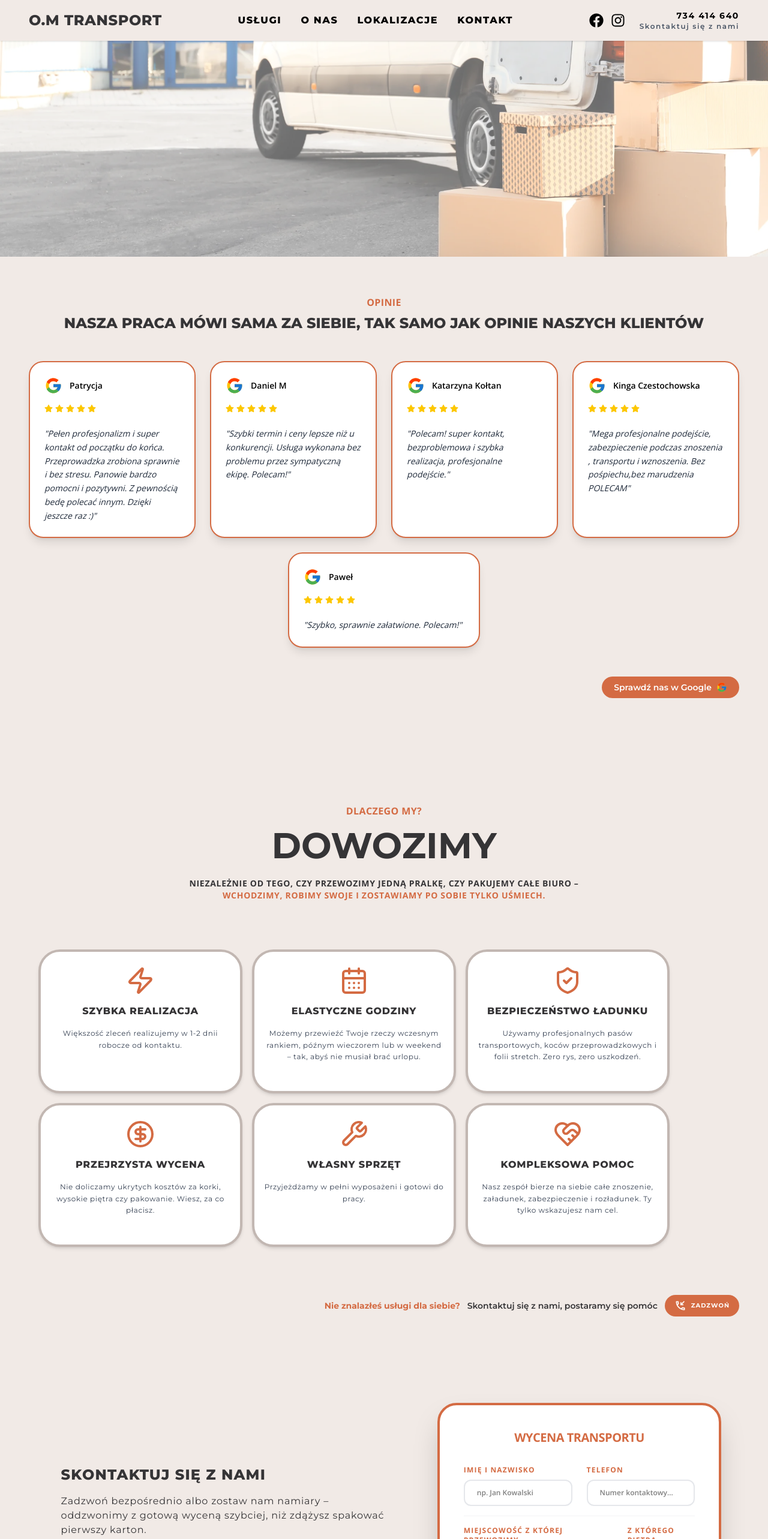
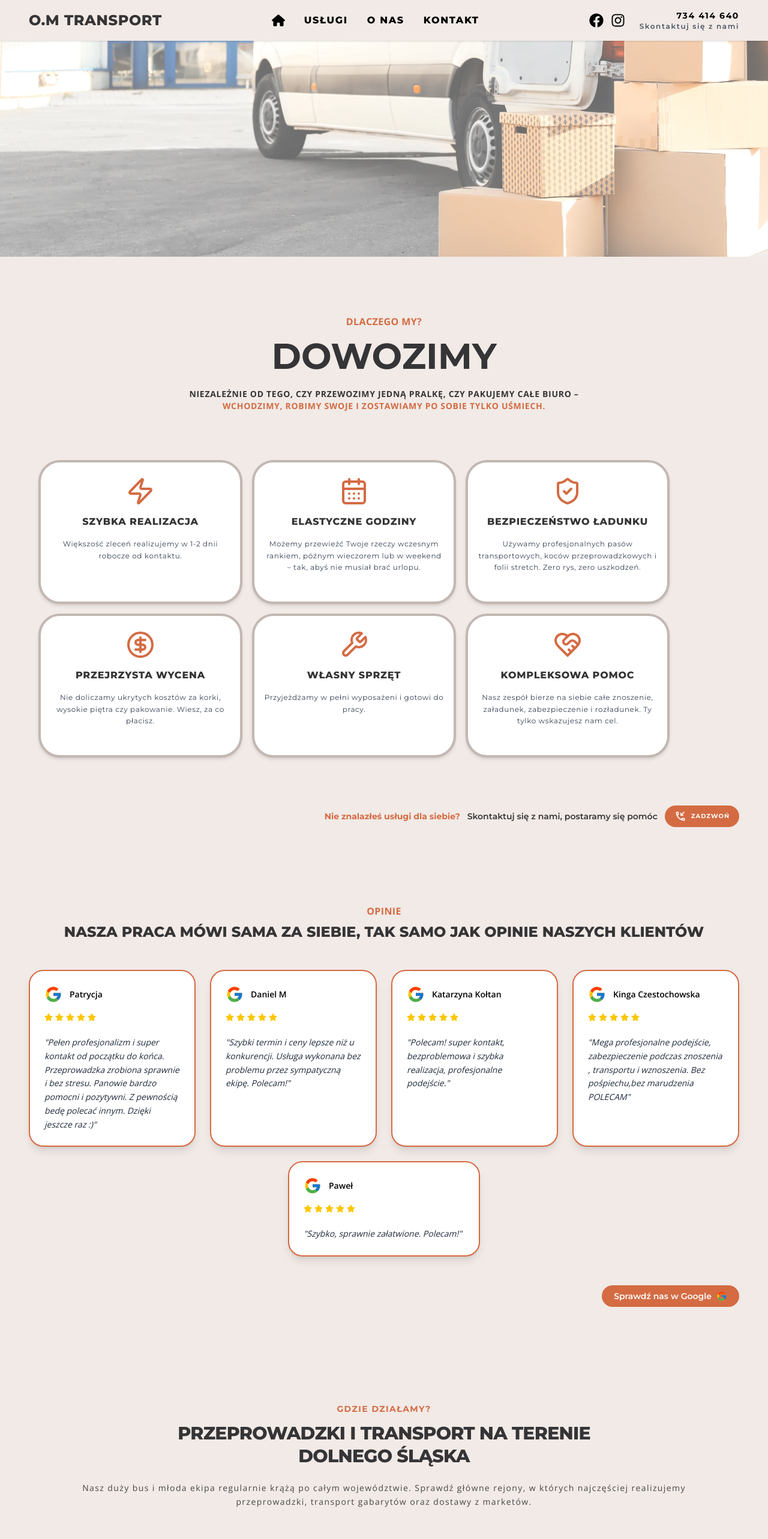
Before and after one commit to MstowskaSandra/owca-transport, a React (Vite) app: page /informacje in a window 1280 px wide. Shown: the top 2566 px of the page at 60% size. Built offline with nearby package versions, Linux system fonts and the light colour scheme; a web font is replaced by a local one.

Commit message:
refactor(nav): replace Location with FaHouse icon for home link

```diff
--- a/src/App.jsx
+++ b/src/App.jsx
@@ -3,7 +3,6 @@ import Nav from "./components/nav";
 import Home from "./pages/Home";
 import Info from "./pages/Info";
 import Contact from "./pages/Contact";
-import Locations from "./pages/Locations";
 import Services from "./pages/Services";
 
 function App() {
@@ -17,7 +16,6 @@ function App() {
             <Route path="/uslugi" element={<Services />} />
             <Route path="/informacje" element={<Info />} />
             <Route path="/kontakt" element={<Contact />} />
-            <Route path="/lokalizacje" element={<Locations />} />
           </Routes>
         </main>
       </BrowserRouter>
--- a/src/components/AboutFeatures.jsx
+++ b/src/components/AboutFeatures.jsx
@@ -4,11 +4,21 @@ import SectionFooter from "./SectionFooter";
 
 const AboutFeatures = () => {
     return (
-        <section className="bg-[#F1EAE6]  pt-16 pb-8 lg:pt-20 font-text px-6 lg:px-12">
+      <section className="bg-[#F1EAE6]  pt-16 pb-8  font-text px-6 lg:px-12">
         <div className="max-w-6xl mx-auto py-8 text-center uppercase">
-                <p className="text-[#D46B43] font-bold mb-2 tracking-wide">Dlaczego my?</p>
-                <h2 className="font-mont text-7xl mb-4 lg:text-6xl font-bold text-[#353436] leading-tight">dowozimy</h2>
-                <p className="text-sm text-[#353436] font-bold mb-2 tracking-wider">Niezależnie od tego, czy przewozimy jedną pralkę, czy pakujemy całe biuro –<br /><span className="text-[#D46B43] font-bold mb-2 tracking-wider">wchodzimy, robimy swoje i zostawiamy po sobie tylko uśmiech.</span></p>
+          <p className="text-[#D46B43] font-bold mb-2 tracking-wide">
+            Dlaczego my?
+          </p>
+          <h2 className="font-mont text-7xl mb-4 lg:text-6xl font-bold text-[#353436] leading-tight">
+            dowozimy
+          </h2>
+          <p className="text-sm text-[#353436] font-bold mb-2 tracking-wider">
+            Niezależnie od tego, czy przewozimy jedną pralkę, czy pakujemy całe
+            biuro –<br />
+            <span className="text-[#D46B43] font-bold mb-2 tracking-wider">
+              wchodzimy, robimy swoje i zostawiamy po sobie tylko uśmiech.
+            </span>
+          </p>
         </div>
 
         <div className="flex flex-wrap justify-self-center max-w-6xl gap-4 mt-10">
@@ -16,7 +26,6 @@ const AboutFeatures = () => {
             <div key={item.title}>
               <FeatureCard {...item} />
             </div>
-
           ))}
         </div>
 
@@ -25,7 +34,6 @@ const AboutFeatures = () => {
           subtext="Skontaktuj się z nami, postaramy się pomóc"
           ctaText="Zadzwoń"
         />
-
       </section>
     );
 };
--- a/src/components/CallButton.jsx
+++ b/src/components/CallButton.jsx
@@ -9,6 +9,7 @@ export const CallButton = ({ variant = "orange", text = "Zadzwoń do nas" }) =>
   const selectedVariant = variants[variant] || variants.orange;
 
   return (
+    <button>
       <a
         href="tel:734414640"
         className={`cursor-pointer uppercase flex items-center gap-2 text-white px-4 py-2 rounded-full transition w-fit font-mont font-bold text-[10px] tracking-widest ${selectedVariant}`}
@@ -16,6 +17,7 @@ export const CallButton = ({ variant = "orange", text = "Zadzwoń do nas" }) =>
         <MdOutlinePhoneCallback className="w-5 h-5" />
         <span>{text}</span>
       </a>
+    </button>
   );
 };
 
--- a/src/components/Hero.jsx
+++ b/src/components/Hero.jsx
@@ -25,9 +25,14 @@ const Hero = () => {
             </p>
           </div>
 
-          <button className="mx-auto md:mx-0 flex items-center gap-2.5 rounded-full bg-[#D46B43] px-8 py-4 text-xs sm:text-xs font-black tracking-widest text-white shadow-md transition-all duration-200 hover:bg-[#EAB33B] hover:shadow-lg active:scale-95 cursor-pointer uppercase group">
-            <FiPhone className="text-base sm:text-lg transition-transform duration-200 group-hover:rotate-12" />
-            <span>Szybka wycena</span>
+          <button>
+            <a
+              href="tel:734414640"
+              className="mx-auto md:mx-0 flex items-center gap-2.5 rounded-full bg-[#D46B43] px-8 py-4 text-xs sm:text-xs font-black tracking-widest text-white shadow-md transition-all duration-200 hover:bg-[#EAB33B] hover:shadow-lg active:scale-95 cursor-pointer uppercase group"
+            >
+              <FiPhone className="text-base sm:text-lg transition-transform duration-200 group-hover:rotate-12" />
+              <span>Szybka wycena</span>
+            </a>
           </button>
         </div>
       </div>
--- a/src/pages/Locations.jsx
+++ b/src/components/Locations.jsx
@@ -1,5 +1,5 @@
-import CitiesPills from "../components/CitiesPills";
-import SectionFooter from "../components/SectionFooter";
+import CitiesPills from "./CitiesPills";
+import SectionFooter from "./SectionFooter";
 
 const Locations = () => {
   const row1 = [
--- a/src/components/ServicesOverview.jsx
+++ b/src/components/ServicesOverview.jsx
@@ -4,7 +4,7 @@ import ServiceCard from "./ServiceCard";
 
 const ServicesOverview = () => {
   return (
-    <section className="bg-[#F1EAE6] pt-16 pb-8 lg:pt-20 font-text px-6 lg:px-12 ">
+    <section className="bg-[#F1EAE6] pt-12 pb-4 lg:pt-14 font-text px-6 lg:px-12 ">
       <div className="max-w-6xl mx-auto text-center uppercase ">
         <p className="text-[#D46B43] font-bold mb-2 tracking-wide">
           Nasze usługi
--- a/src/components/WorkProcess.jsx
+++ b/src/components/WorkProcess.jsx
@@ -3,17 +3,20 @@ import StepCard from "./StepCard";
 
 const WorkProcess = () => {
     return (
-        <section className="bg-[#F1EAE6]  pt-16 pb-8 lg:pt-20 font-text px-6 lg:px-12">
+      <section className="bg-[#F1EAE6]  pt-12 pb-8 lg:pt-14 font-text px-6 lg:px-12">
         <div className="max-w-6xl mx-auto py-24 text-center uppercase">
-                <p className="text-[#D46B43] font-bold mb-2 tracking-wide">Jak pracujemy?</p>
-                <h2 className="font-mont text-xl lg:text-3xl font-extrabold text-[#353436] leading-tight">4 proste kroki do ogarnięcia twoich spraw</h2>
+          <p className="text-[#D46B43] font-bold mb-2 tracking-wide">
+            Jak pracujemy?
+          </p>
+          <h2 className="font-mont text-xl lg:text-3xl font-extrabold text-[#353436] leading-tight">
+            4 proste kroki do ogarnięcia twoich spraw
+          </h2>
         </div>
 
         <div className="max-w-6xl mx-auto flex flex-col lg:flex-row justify-around items-center gap-8 lg:gap-4">
-
           <div className="w-full lg:w-[20%] flex flex-col gap-6 lg:gap-40 order-2 lg:order-1 text-center">
             <StepCard num="1." text="Umowę zawieramy telefonicznie" />
-                    <StepCard num="3." text="Bezpiecznie transportujemy i wnosimy"/>
+            <StepCard num="3." text="Bezpiecznie transportujemy i wnosimy" />
           </div>
 
           <div className="w-full lg:w-[60%] flex justify-center order-1 lg:order-2">
@@ -25,10 +28,12 @@ const WorkProcess = () => {
           </div>
 
           <div className="w-full lg:w-[20%] flex flex-col gap-6 lg:gap-40 order-3 lg:order-3 text-center">
-                    <StepCard num="2." text="Wykonujemy usługę szybko i profesjonalnie"  />
+            <StepCard
+              num="2."
+              text="Wykonujemy usługę szybko i profesjonalnie"
+            />
             <StepCard num="4." text="Cieszysz się z efektów naszej pracy" />
           </div>
-
         </div>
         <SectionFooter
           title="Darmowa wycena."
--- a/src/components/nav.jsx
+++ b/src/components/nav.jsx
@@ -1,5 +1,6 @@
 import { NavLink } from "react-router-dom";
 import { FaFacebook, FaInstagram } from "react-icons/fa";
+import { FaHouse } from "react-icons/fa6";
 
 const Nav = () => {
   return (
@@ -14,6 +15,12 @@ const Nav = () => {
 
         <div className="hidden font-extrabold uppercase lg:flex space-x-8 items-center">
           <NavLink
+            to="/"
+            className="transition-all duration-200 hover:text-[#D46B43]"
+          >
+            <FaHouse size={22} />
+          </NavLink>
+          <NavLink
             to="/uslugi"
             className="transition-all duration-200 hover:text-[#D46B43]"
           >
@@ -25,12 +32,7 @@ const Nav = () => {
           >
             O nas
           </NavLink>
-            <NavLink
-              to="/lokalizacje"
-              className="transition-all duration-200 hover:text-[#D46B43]"
-            >
-              Lokalizacje
-            </NavLink>
+
           <NavLink
             to="/kontakt"
             className="transition-all duration-200 hover:text-[#D46B43]"
--- a/src/pages/Home.jsx
+++ b/src/pages/Home.jsx
@@ -5,7 +5,7 @@ import ReviewSection from "../components/ReviewSection";
 import ServicesOverview from "../components/ServicesOverview";
 import WorkProcess from "../components/WorkProcess";
 import Contact from "./Contact";
-import Locations from "./Locations";
+import Locations from "../components/Locations";
 
 const Home = () => {
   return (
--- a/src/pages/Info.jsx
+++ b/src/pages/Info.jsx
@@ -1,5 +1,6 @@
 import AboutFeatures from "../components/AboutFeatures";
 import LargeBanner from "../components/LargeBanner";
+import Locations from "../components/Locations";
 import ReviewSection from "../components/ReviewSection";
 import Contact from "./Contact";
 
@@ -7,8 +8,10 @@ const Info = () => {
   return (
     <>
       <LargeBanner imgUrl="/assets/background-van.webp" size="S" />
+
+      <AboutFeatures />
       <ReviewSection />
-      <AboutFeatures />
+      <Locations />
       <Contact />
     </>
   );
```
Lines whose indentation alone changed are shown as unchanged.
